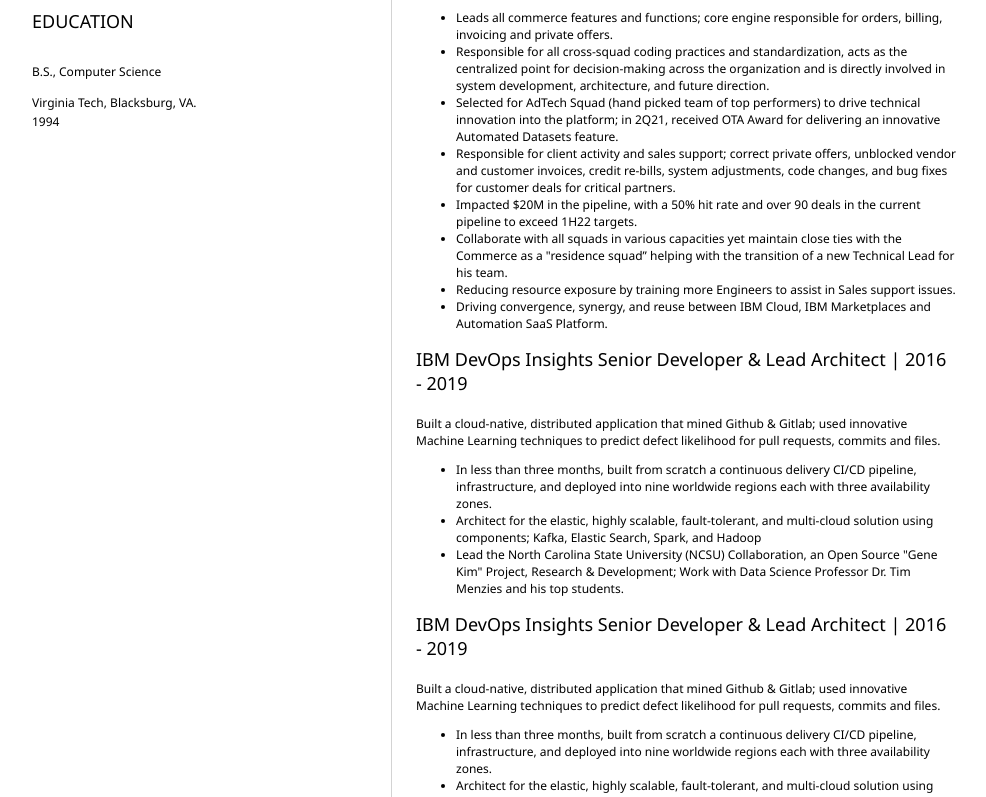
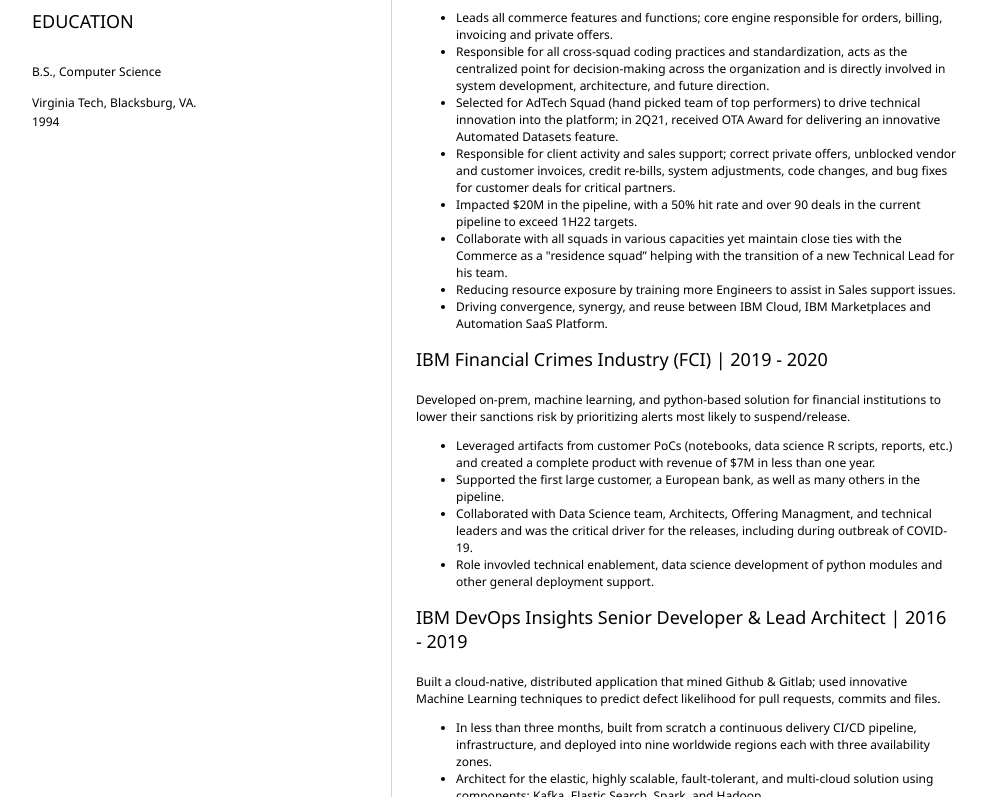
Before and after one commit to jwalczyk/resume, a plain HTML site: page index.html in a window 1280 px wide. Shown: the part 475-1272 px from the top of the page, without its empty margins (152-1138 px from the left). Drawn offline with Linux system fonts and the light colour scheme.

Commit message:
add FCI experience

```diff
--- a/index.html
+++ b/index.html
@@ -73,16 +73,17 @@
                         <li>Driving convergence, synergy, and reuse between IBM Cloud, IBM Marketplaces and Automation SaaS Platform.</li>
                             </li>
                     </ul>
-                    <h2>IBM DevOps Insights Senior Developer & Lead Architect | 2016 - 2019</h2>
+                    <h2>IBM Financial Crimes Industry (FCI) | 2019 - 2020</h2>
 
                     <p>
-                            Built a cloud-native, distributed application that mined Github & Gitlab; used innovative Machine Learning techniques to predict defect likelihood for pull requests, commits and files.
+                        Developed on-prem, machine learning, and python-based solution for financial institutions to lower their sanctions risk by prioritizing alerts most likely to suspend/release.
                     </p>
                     <ul>
-                        <li>In less than three months, built from scratch a continuous delivery CI/CD pipeline, infrastructure, and deployed into nine worldwide regions each with three availability zones.</li>
-                        <li>Architect for the elastic, highly scalable, fault-tolerant, and multi-cloud solution using components; Kafka, Elastic Search, Spark, and Hadoop</li>
-                        <li>Lead the North Carolina State University (NCSU) Collaboration, an Open Source "Gene Kim" Project, Research & Development; Work with Data Science Professor Dr. Tim Menzies and his top students.</li>
-                    </ul>
+                        <li>Leveraged artifacts from customer PoCs (notebooks, data science R scripts, reports, etc.) and created a complete product with revenue of $7M in less than one year.</li>
+                        <li>Supported the first large customer, a European bank, as well as many others in the pipeline.</li>
+                        <li>Collaborated with Data Science team, Architects, Offering Managment, and technical leaders and was the critical driver for the releases, including during outbreak of COVID-19.</li>
+                        <li>Role invovled technical enablement, data science development of python modules and other general deployment support.</li>
+                        </ul>
 
                     <h2>
                             IBM DevOps Insights Senior Developer & Lead Architect | 2016 - 2019
```
